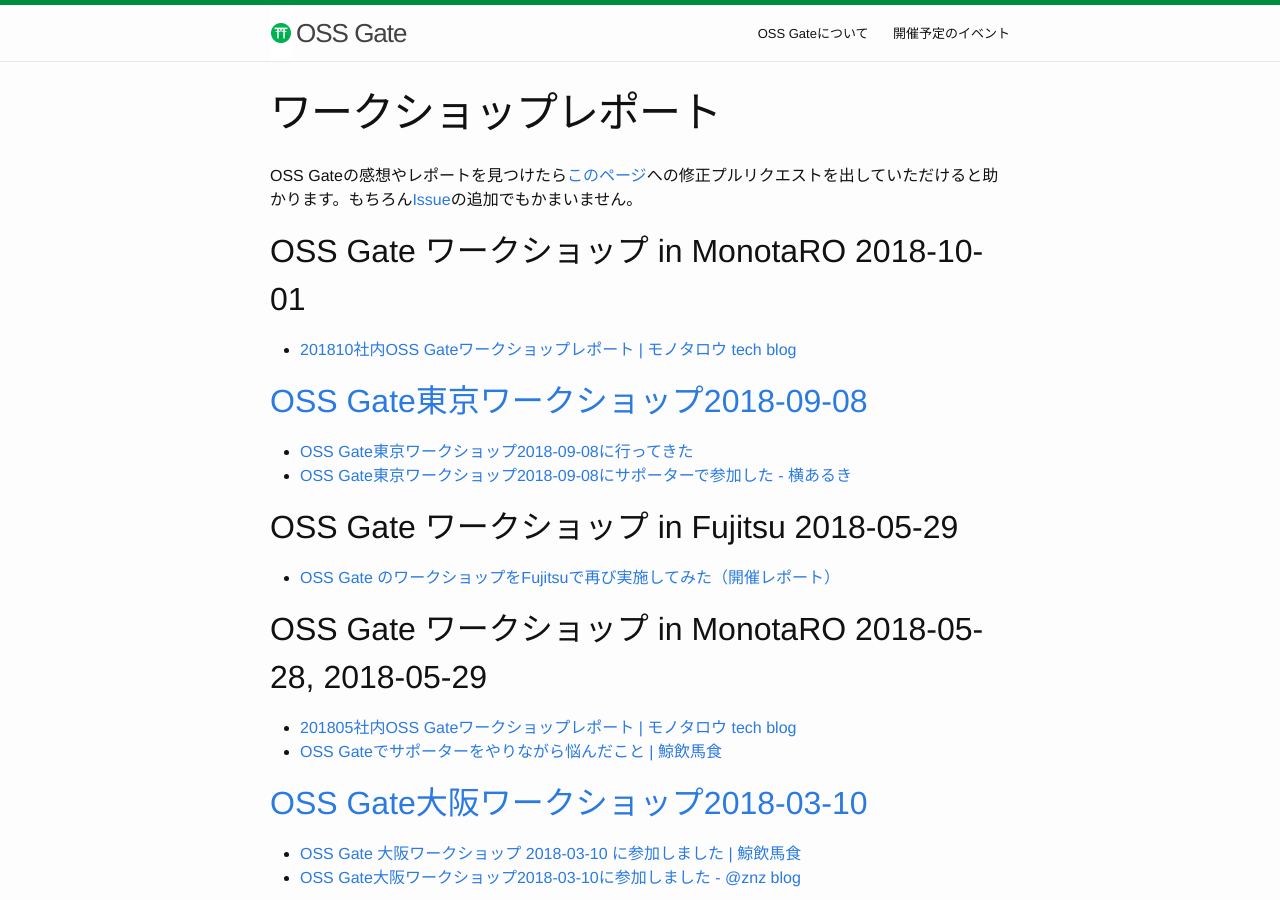
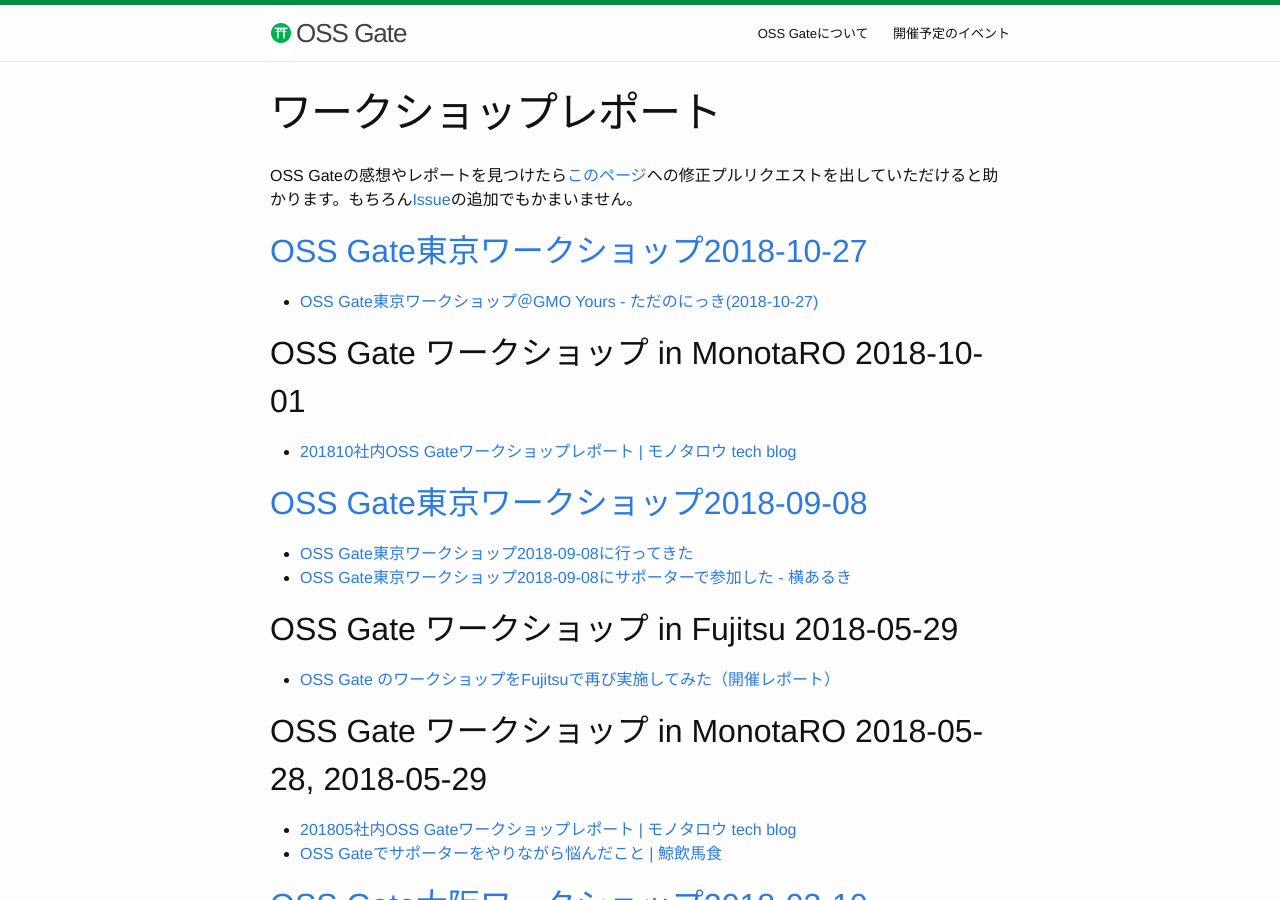
Before and after one commit to oss-gate/oss-gate.github.io, a Jekyll site: the page built from workshop/report.md, in a window 1280 px wide and 900 px high. Built offline with Jekyll 4.4.1, drawn with Linux system fonts in a browser that asks for light colours; comment, search, counter and statistics services are not loaded.

Commit message:
add a report of tokyo workshop on 2018-10-27 by tdtds

```diff
--- a/workshop/report.md
+++ b/workshop/report.md
@@ -4,6 +4,9 @@
 ---
 
 OSS Gateの感想やレポートを見つけたら[このページ](https://github.com/oss-gate/oss-gate.github.io/blob/master/workshop/report.md)への修正プルリクエストを出していただけると助かります。もちろん[Issue](https://github.com/oss-gate/oss-gate.github.io/issues)の追加でもかまいません。
+
+## [OSS Gate東京ワークショップ2018-10-27](https://oss-gate.doorkeeper.jp/events/76041)
+  * [OSS Gate東京ワークショップ＠GMO Yours - ただのにっき(2018-10-27)](http://sho.tdiary.net/20181027.html#p01)
 
 ## OSS Gate ワークショップ in MonotaRO 2018-10-01
   * [201810社内OSS Gateワークショップレポート \| モノタロウ tech blog](https://tech-blog.monotaro.com/entry/2018/10/17/115442)
```
